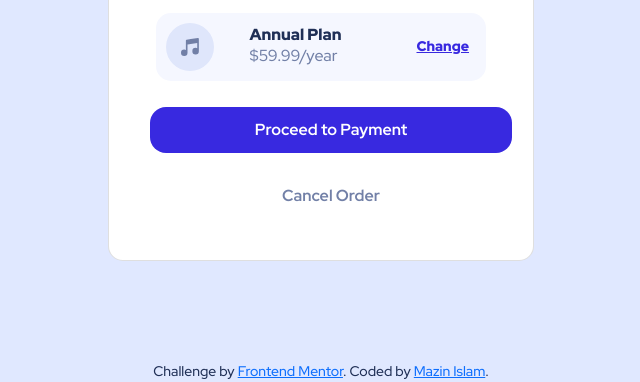
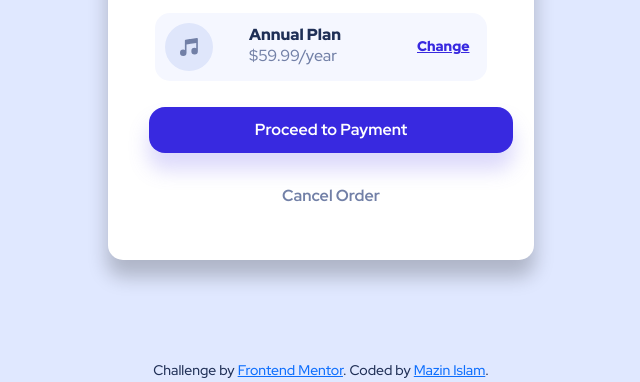
Before and after one commit to N1ghtHunter/order-summary-component, a plain HTML site: page index.html in a window 1280 px wide. Shown: the part 451-833 px from the top of the page, without its empty margins (319-959 px from the left). Drawn offline with nearby package versions, Linux system fonts and the light colour scheme.

Commit message:
adding shadows

```diff
--- a/index.html
+++ b/index.html
@@ -25,7 +25,7 @@
 
 <body>
   <div class="container-fluid">
-    <div class="container">
+    <div class="plan-container">
       <div class="card">
         <img src="images/illustration-hero.svg" class="card-img-top" alt="illustration-hero">
         <div class="card-body">
@@ -49,6 +49,8 @@
       </div>
     </div>
 
+
+
   </div>
 
 
--- a/styles.css
+++ b/styles.css
@@ -7,9 +7,10 @@ body{
     background-color: hsl(225, 100%, 94%);
     color: #1f2f56;
 }
-.container{
+.container-fluid{
     min-width: 345px;
     max-width: 450px;
+
 }
 
 /* card decoration */
@@ -20,6 +21,10 @@ body{
 .card{
     margin: 100px auto;
     border-radius: 15px;
+    box-shadow: 0px 16px 19px 1px rgba(0,0,0,0.22);
+    -webkit-box-shadow: 0px 16px 19px 1px rgba(0,0,0,0.22);
+    -moz-box-shadow: 0px 16px 19px 1px rgba(0,0,0,0.22);
+    border: none;
 }
 /* Card propraties */
 .card-body{
@@ -66,6 +71,9 @@ p{
 .proceed-btn{
     color: white;
     background-color: #3829e0;
+    box-shadow: 0px 16px 19px 1px rgba(118,108,241,0.25);;
+-webkit-box-shadow: 0px 16px 19px 1px rgba(118,108,241,0.25);;
+-moz-box-shadow: 0px 16px 19px 1px rgba(118,108,241,0.25);;
 }
 .proceed-btn:hover{
     background-color: #766cf1;
```
